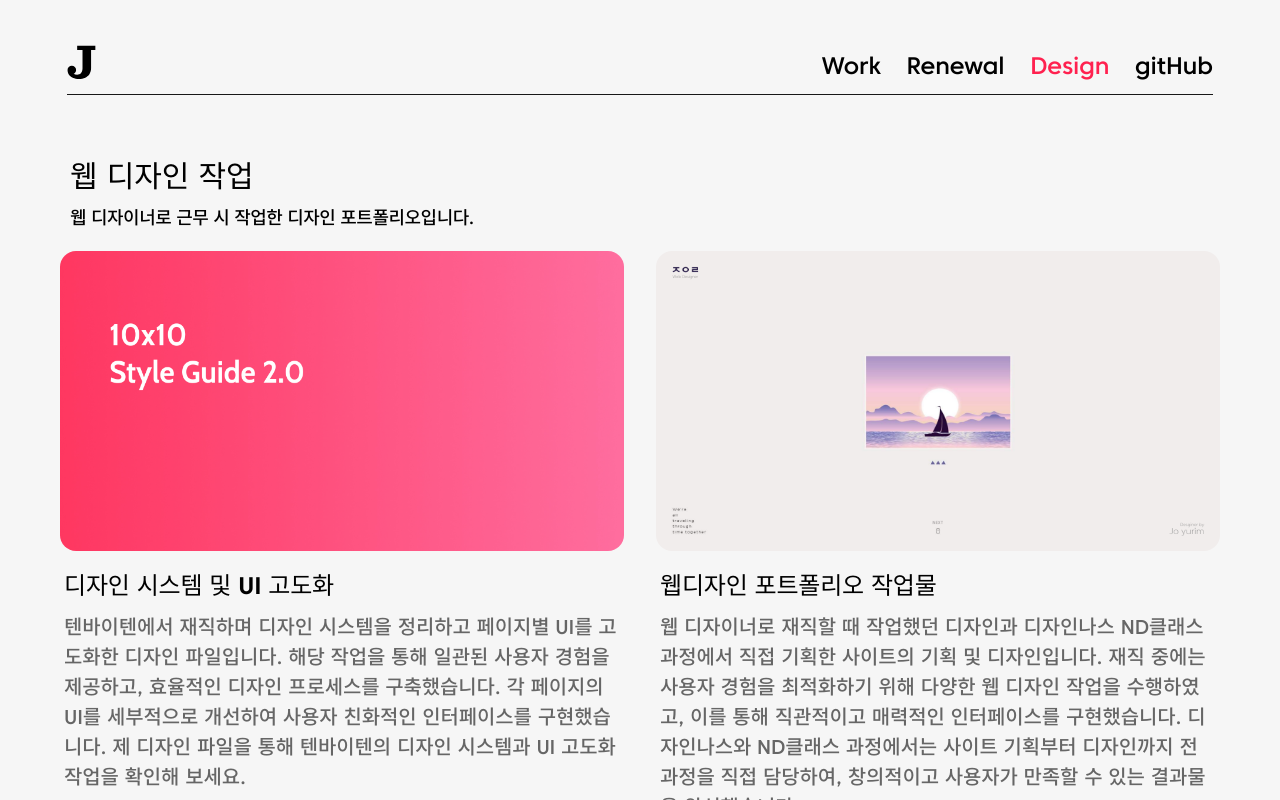
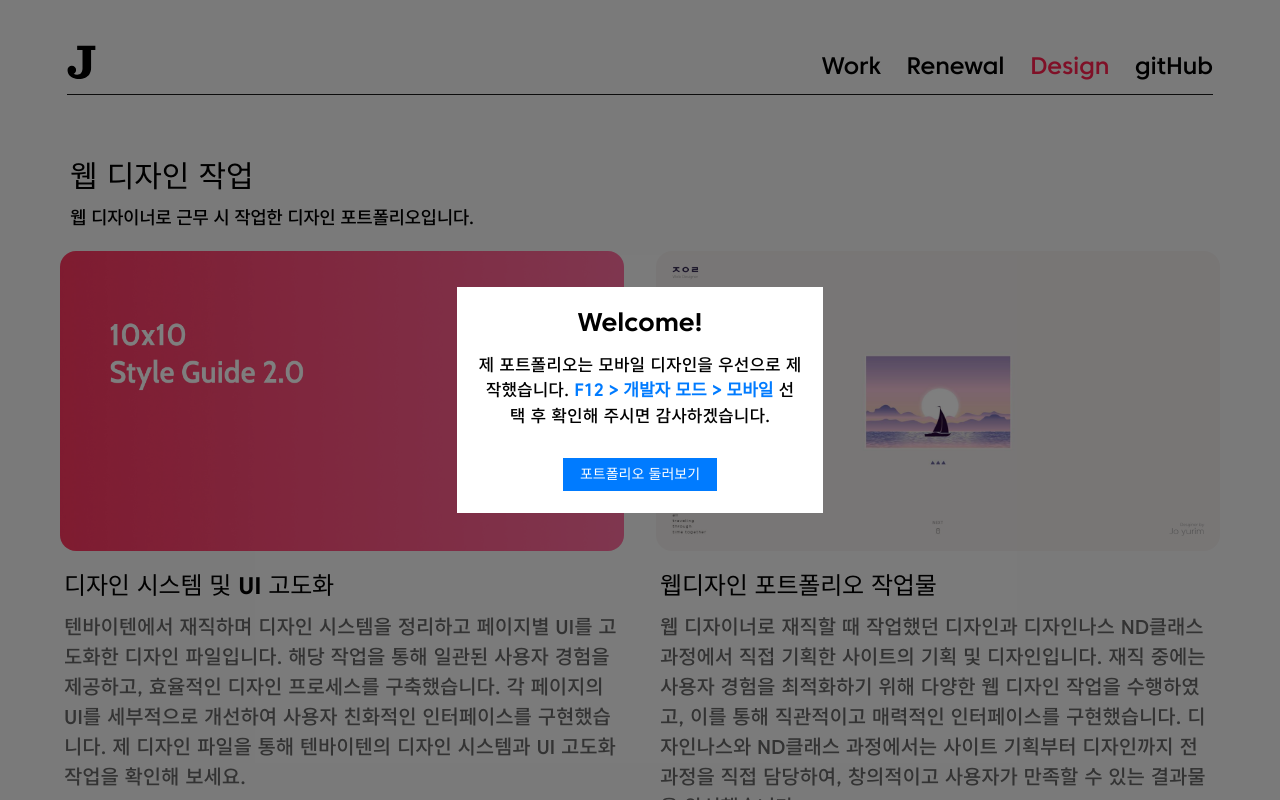
Before and after one commit to joyurim/warehouse, a Vue app: page /web-design in a window 1280 px wide. Built offline with nearby package versions, Linux system fonts and the light colour scheme; a web font is replaced by a local one.

Commit message:
최초 진입 alert 팝업 추가

```diff
--- a/src/App.vue
+++ b/src/App.vue
@@ -1,16 +1,25 @@
 <template>
     <router-view />
+  <AlertPopup v-if="showAlertPopup" @close="closeAlertPopup" />
 </template>
 
 <script>
 import {defineComponent} from 'vue'
 import { useLayoutStore } from './store/layoutStore';
+import AlertPopup from "@/components/common/AlertPopup.vue";
 export default defineComponent({
   name: 'App',
+  components: {
+    AlertPopup
+  },
   data() {
     return {
       layoutStore: useLayoutStore(),
+      showAlertPopup: false,
     };
+  },
+  created() {
+    this.checkFirstVisit();
   },
   mounted() {
     window.addEventListener('resize', this.checkIfWeb);
@@ -22,7 +31,17 @@ export default defineComponent({
   methods: {
     checkIfWeb() {
       this.layoutStore.checkIfWeb();
-    }
+    },
+    checkFirstVisit() {
+      const isFirstVisit = localStorage.getItem('isFirstVisit');
+      if (!isFirstVisit) {
+        this.showAlertPopup = true;
+        localStorage.setItem('isFirstVisit', 'true');
+      }
+    },
+    closeAlertPopup() {
+      this.showAlertPopup = false;
+    },
   }
 });
 </script>
--- /dev/null
+++ b/src/components/common/AlertPopup.vue
@@ -0,0 +1,79 @@
+<template>
+  <div class="alert-popup">
+    <div class="alert-popup__content">
+      <h2>Welcome!</h2>
+      <p>
+        제 포트폴리오는 모바일 디자인을 우선으로 제작했습니다.
+        <strong>F12 > 개발자 모드 > 모바일</strong> 선택 후 확인해 주시면 감사하겠습니다.
+      </p>
+      <button @click="close">포트폴리오 둘러보기</button>
+    </div>
+  </div>
+</template>
+
+<script setup>
+import { defineEmits } from 'vue';
+const emit = defineEmits(['close']);
+const close = () => {
+  emit('close');
+};
+</script>
+
+<style scoped lang="scss">
+.alert-popup {
+  position: fixed;
+  top: 0;
+  left: 0;
+  right: 0;
+  bottom: 0;
+  background: rgba(0, 0, 0, 0.5);
+  display: flex;
+  justify-content: center;
+  align-items: center;
+  z-index: 1000;
+  &__content {
+    width: pxToVw(343);
+    padding: pxToVw(20);
+    background: white;
+    text-align: center;
+    h2 {
+      margin-bottom: pxToVw(12);
+      @include font(24, 30, $weight-700);
+    }
+    p {
+      margin-bottom: pxToVw(16);
+      @include font(16, 24, $weight-500);
+      > strong {
+        color: #007bff;
+      }
+    }
+    button {
+      margin-top: pxToVw(10);
+      padding: pxToVw(8) pxToVw(16);
+      background-color: #007bff;
+      color: white;
+      cursor: pointer;
+    }
+  }
+}
+.webLayout {
+  .alert-popup {
+    &__content {
+      width: pxToVw(343, 1200);
+      padding: pxToVw(20, 1200);
+      h2 {
+        margin-bottom: pxToVw(12, 1200);
+        @include font(24, 30, $weight-700, 1200);
+      }
+      p {
+        margin-bottom: pxToVw(16, 1200);
+        @include font(16, 24, $weight-500, 1200);
+      }
+      button {
+        margin-top: pxToVw(10, 1200);
+        padding: pxToVw(8, 1200) pxToVw(16, 1200);
+      }
+    }
+  }
+}
+</style>
```
